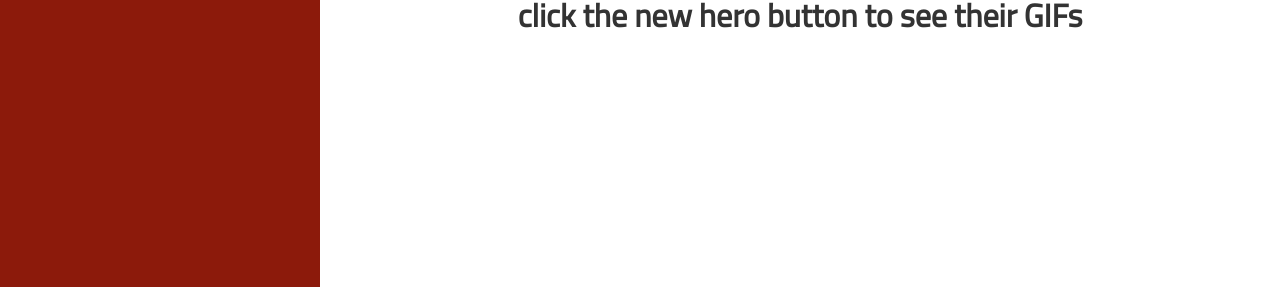
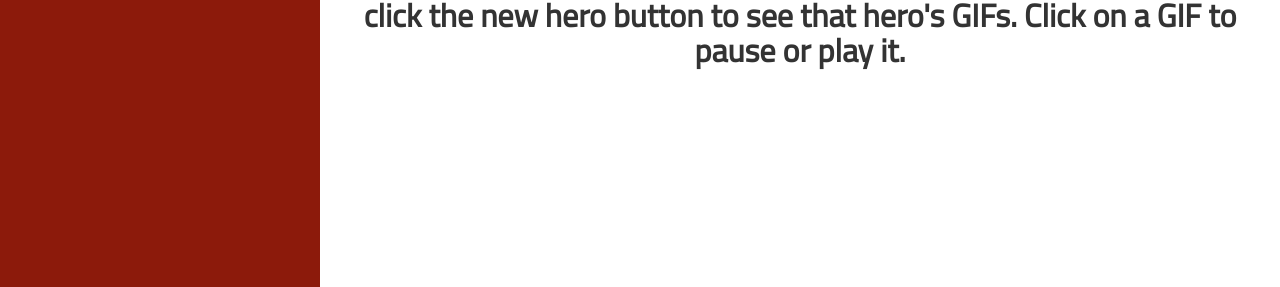
Before and after one commit to jakierice/giphygrabber, a plain HTML site: page index.html in a window 1280 px wide. Shown: the part 432-719 px from the top of the page. Drawn offline with nearby package versions, Linux system fonts and the light colour scheme.

Commit message:
modified instructions

```diff
--- a/index.html
+++ b/index.html
@@ -36,8 +36,8 @@
                 <div class="col-xs-12" id="directions">
                     <h2>Use the buttons on the left to select a hero and see some hero GIFS</h2>
                     <h3>You can also add your own hero</h3>
-                    <h4>Enter a new heroe's name in the search bar at the top, and then click the new hero button to see their
-                        GIFs</h4>
+                    <h4>Enter a new heroe's name in the search bar at the top, and then click the new hero button to see that hero's
+                        GIFs. Click on a GIF to pause or play it.</h4>
                 </div>
             </div>
         </div>
```
